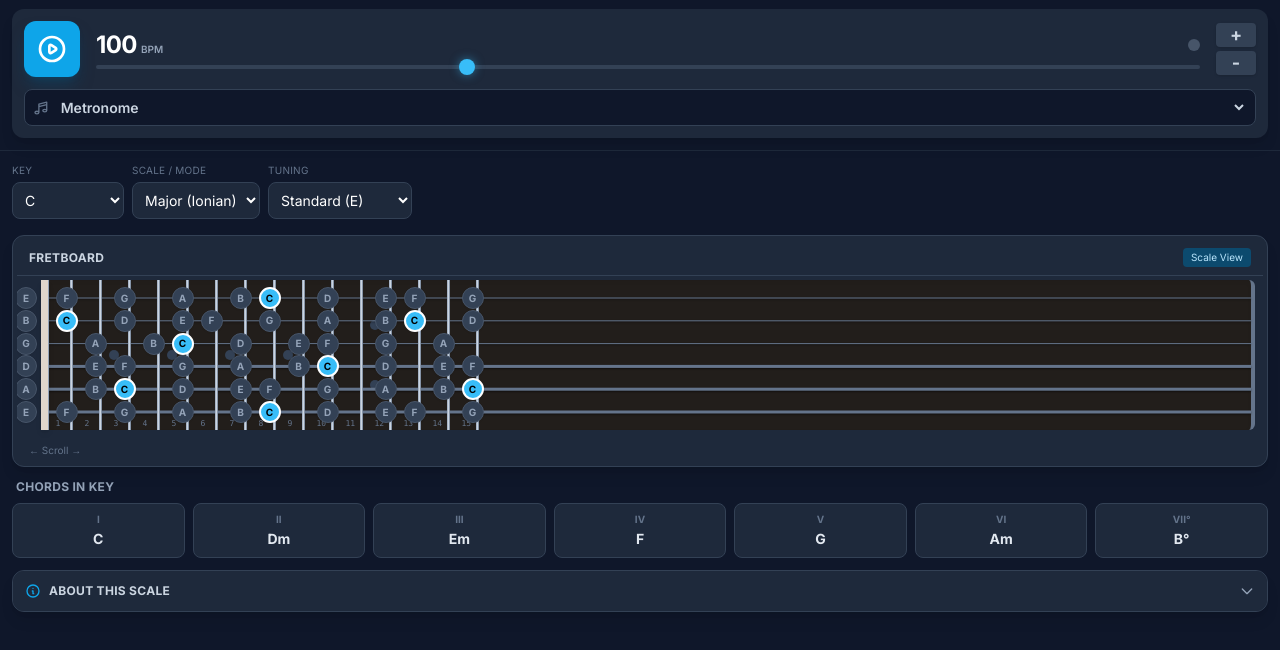
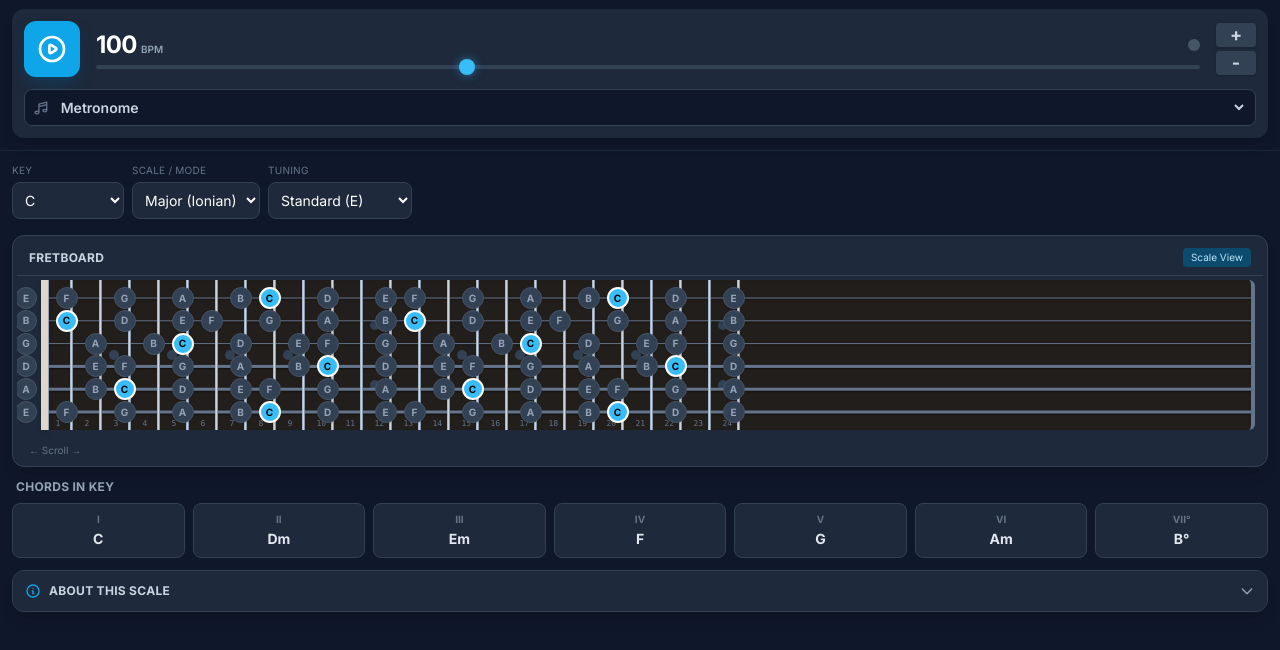
Before and after one commit to ctrlyati/guitar-companion, a plain HTML site: page index.html in a window 1280 px wide. Shown: the part 60-710 px from the top of the page. Drawn offline with nearby package versions, Linux system fonts and the light colour scheme.

Commit message:
Initial commit (#3)
* Initial commit: Guitar Companion web app

- Interactive fretboard with scale/chord visualization
- Drum machine with adjustable BPM and rhythm patterns
- Music theory tools: keys, scales, modes, diatonic chords
- Multiple tuning support (Standard, Drop D, Open G, etc.)
- Mobile-friendly responsive design

* Add GitHub Action for manual Vercel deployment

* Increase fretboard width and number of frets for enhanced visibility

---------

Co-authored-by: Yati Dumrongsukit <yati@amityrobotics.com>

```diff
--- a/index.html
+++ b/index.html
@@ -237,7 +237,7 @@
                 <!-- Scroll Container -->
                 <div class="fretboard-scroll overflow-x-auto pb-2 relative">
                     <!-- Added padding-left to container to make room for tuning labels -->
-                    <div id="fretboardContainer" class="relative min-w-[500px] h-[150px] bg-[#221e1b] ml-6 mr-2 shadow-inner rounded-r-md border-r-4 border-slate-500">
+                    <div id="fretboardContainer" class="relative min-w-[720px] h-[150px] bg-[#221e1b] ml-6 mr-2 shadow-inner rounded-r-md border-r-4 border-slate-500">
                         <!-- Generated via JS -->
                     </div>
                 </div>
@@ -1134,7 +1134,7 @@ function renderChords() {
 
 function renderFretboard() {
     elements.fretboardContainer.innerHTML = '';
-    const numFrets = 15;
+    const numFrets = 24;
     const useFlats = shouldUseFlats(state.keyRoot);
 
     let highlightedNotes = [];
@@ -1165,13 +1165,13 @@ function renderFretboard() {
         fret.style.left = `${pos}px`;
         elements.fretboardContainer.appendChild(fret);
 
-        if ([3, 5, 7, 9].includes(i)) {
+        if ([3, 5, 7, 9, 15, 17, 19, 21].includes(i)) {
             const marker = document.createElement('div');
             marker.className = 'fret-marker';
             marker.style.left = `${pos - (FRET_WIDTH/2)}px`;
             elements.fretboardContainer.appendChild(marker);
         }
-        if (i === 12) {
+        if (i === 12 || i === 24) {
             const m1 = document.createElement('div');
             m1.className = 'fret-marker double-marker-1';
             m1.style.left = `${pos - (FRET_WIDTH/2)}px`;
```
